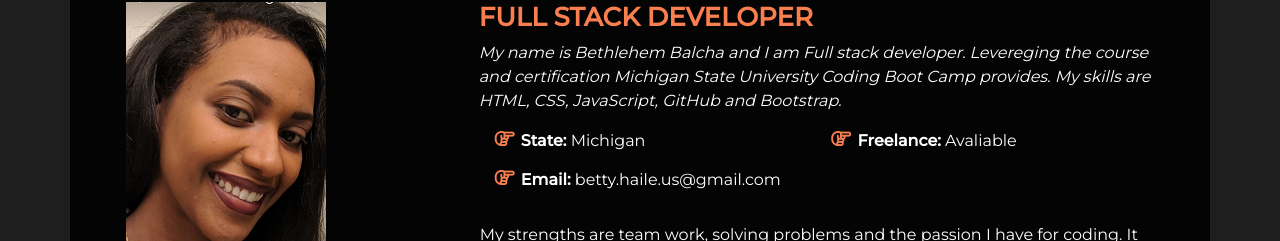
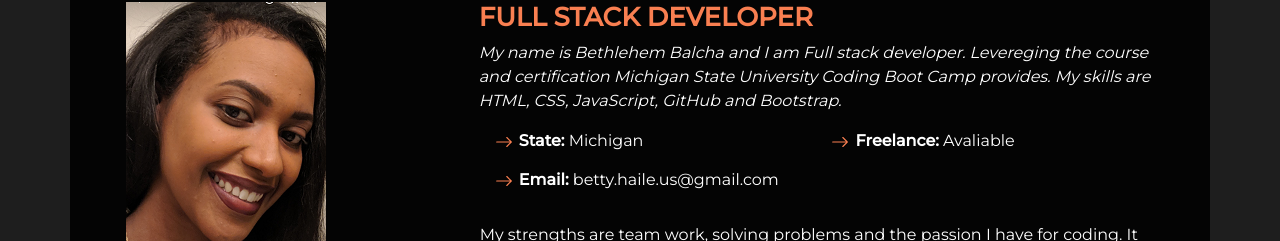
Before and after one commit to bettycode/2.Responsive-Portfolio, a plain HTML site: page index.html in a window 1280 px wide. Shown: the part 953-1194 px from the top of the page. Drawn offline with nearby package versions, Linux system fonts and the light colour scheme; files whose address does not match are found by name.

Commit message:
icon changed

```diff
--- a/CSS/style.css
+++ b/CSS/style.css
@@ -190,7 +190,7 @@ section .about{
  .text-me p{
     font-style: italic!important;
 }
-.about-icon ul i{
+.about-icon ul svg{
     font-size: 20px;
     padding-right: 2px;
     color:  #F97F51;
--- a/index.html
+++ b/index.html
@@ -106,11 +106,17 @@
                             <div class="col-lg-6 about-icon">
                                 <ul>
                                     <li>
-                                        <i class="far fa-hand-point-right"></i>
+                                        <svg width="1em" height="1em" viewBox="0 0 16 16" class="bi bi-arrow-right" fill="currentColor" xmlns="http://www.w3.org/2000/svg">
+                                            <path fill-rule="evenodd" d="M1 8a.5.5 0 0 1 .5-.5h11.793l-3.147-3.146a.5.5 0 0 1 .708-.708l4 4a.5.5 0 0 1 0 .708l-4 4a.5.5 0 0 1-.708-.708L13.293 8.5H1.5A.5.5 0 0 1 1 8z"/>
+                                          </svg>
+
                                         <strong>State:</strong> Michigan
                                     </li>
                                     <li>
-                                        <i class="far fa-hand-point-right"></i>
+                                        <svg width="1em" height="1em" viewBox="0 0 16 16" class="bi bi-arrow-right" fill="currentColor" xmlns="http://www.w3.org/2000/svg">
+                                            <path fill-rule="evenodd" d="M1 8a.5.5 0 0 1 .5-.5h11.793l-3.147-3.146a.5.5 0 0 1 .708-.708l4 4a.5.5 0 0 1 0 .708l-4 4a.5.5 0 0 1-.708-.708L13.293 8.5H1.5A.5.5 0 0 1 1 8z"/>
+                                          </svg>
+
                                         <strong>Email:</strong> betty.haile.us@gmail.com
                                     </li>
                                 </ul>
@@ -119,7 +125,9 @@
                                 <ul>
 
                                     <li>
-                                        <i class="far fa-hand-point-right"></i>
+                                        <svg width="1em" height="1em" viewBox="0 0 16 16" class="bi bi-arrow-right" fill="currentColor" xmlns="http://www.w3.org/2000/svg">
+                                            <path fill-rule="evenodd" d="M1 8a.5.5 0 0 1 .5-.5h11.793l-3.147-3.146a.5.5 0 0 1 .708-.708l4 4a.5.5 0 0 1 0 .708l-4 4a.5.5 0 0 1-.708-.708L13.293 8.5H1.5A.5.5 0 0 1 1 8z"/>
+                                          </svg>
                                         <strong>Freelance:</strong> Avaliable
                                     </li>
                                 </ul>
```
